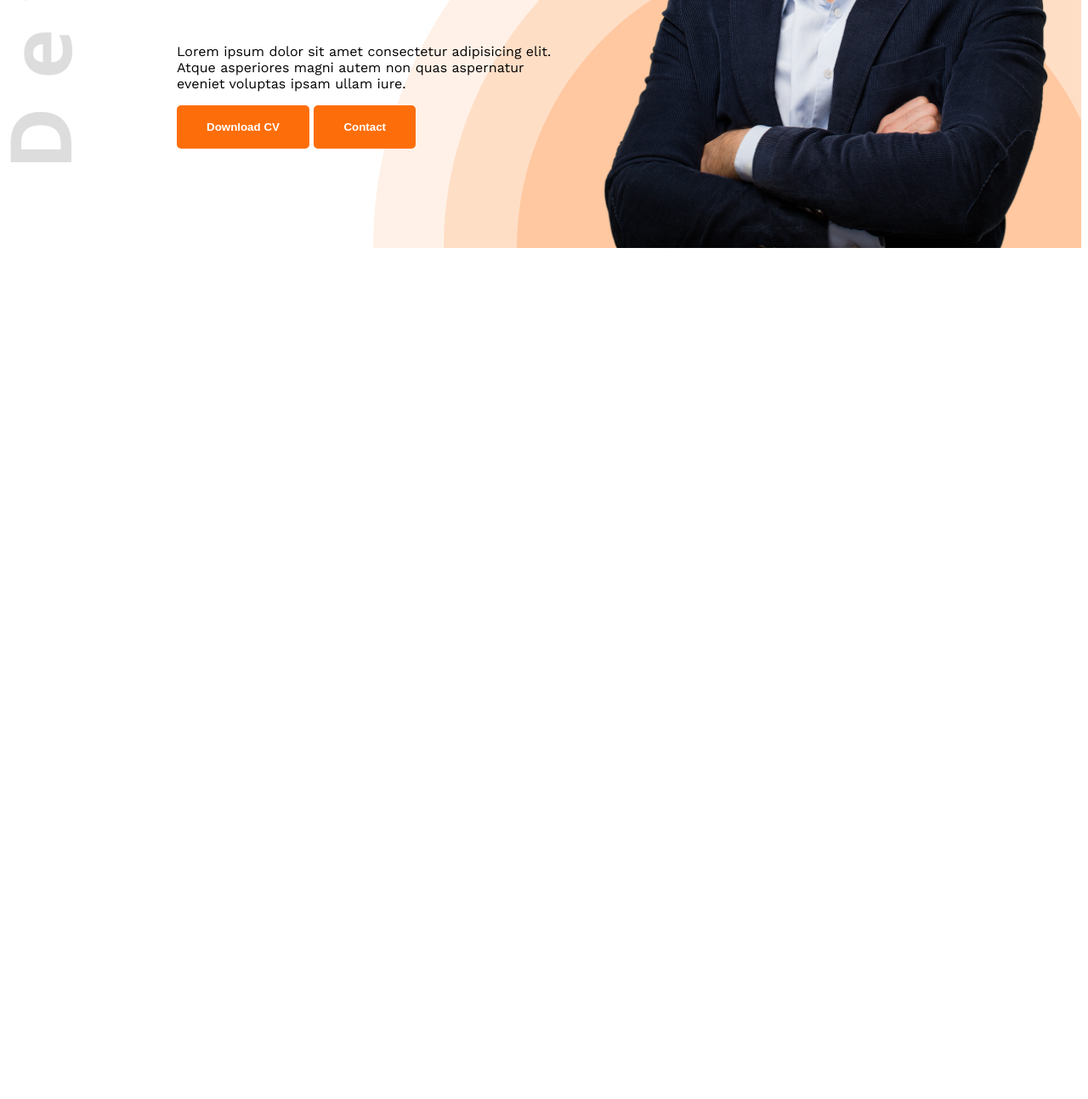
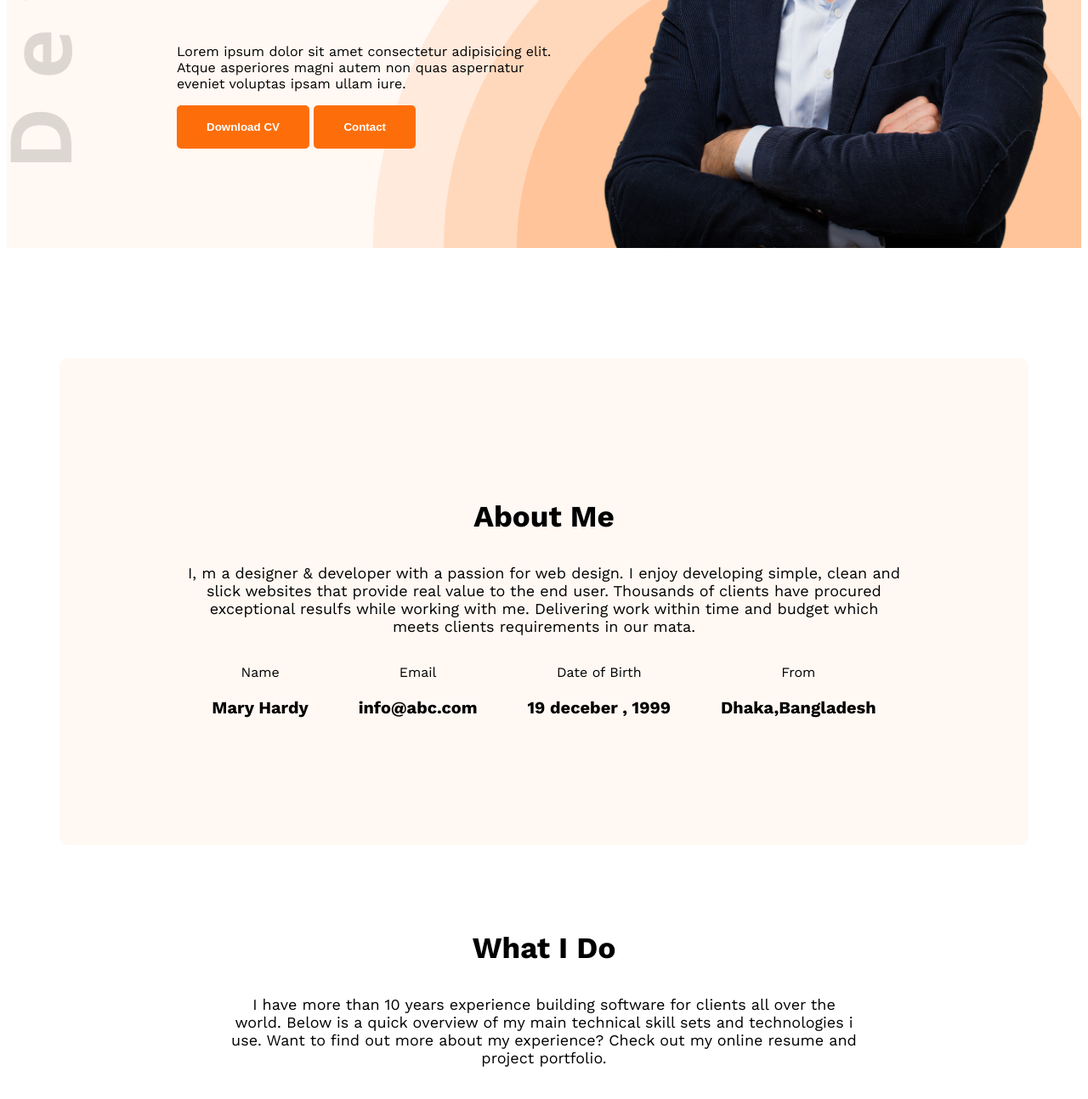
Before and after one commit to hasanweblearner2024/web-dev-portfolio, a plain HTML site: page index.html in a window 1280 px wide. Shown: the part 622-1916 px from the top of the page at 85% size. Before the commit the page ends 922 px from the top, so only its background shows below. Drawn offline with nearby package versions, Linux system fonts and the light colour scheme.

Commit message:
added about and skills section

```diff
--- a/index.html
+++ b/index.html
@@ -10,7 +10,7 @@
     <link rel="stylesheet" href="styles/portfolio.css">
 </head>
 <body class="work-sans-normal">
-    <header class="header">
+    <header class="header secondary-bg">
         <nav>
             <h3 class="nav-title">Ma<span class="text-primary">r</span>y</h3>
         <ul>
@@ -31,6 +31,36 @@
         <img class="banner-profile-pic" src="images/hardy.png" alt="">
     </div>
     </header>
+    <main>
+        <section class="About secondary-bg">
+            <h3 class="section-title">About Me</h3>
+            <p class="section-description">I, m a designer & developer with a passion for web design. I enjoy developing simple, clean and slick websites that provide real value to the end user. Thousands of clients have procured exceptional resulfs while working with me. Delivering work within time and budget which meets clients requirements in our mata.</p>
+            <div class="about-items">
+                <div class="about-item">
+                    <p class="item-titel">Name</p>
+                    <p class="item-description">Mary Hardy</p>
+                </div>
+                <div class="about-item">
+                    <p class="item-titel">Email</p>
+                    <p class="item-description">info@abc.com</p>
+                </div>
+                <div class="about-item">
+                    <p class="item-titel">Date of Birth</p>
+                    <p class="item-description">19 deceber , 1999</p>
+                </div>
+                <div class="about-item">
+                    <p class="item-titel">From</p>
+                    <p class="item-description">Dhaka,Bangladesh</p>
+                </div>
+
+            </div>
+
+        </section>
+        <section class="skills">
+            <h3 class="section-title text-center">What I Do</h3>
+            <p class="section-description text-center">I have more than 10 years experience building software for clients all over the world. Below is a quick overview of my main technical skill sets and technologies i use. Want to find out more about my experience? Check out my online resume and project portfolio.</p>
+        </section>
+    </main>
 
 </body>
 </html>
--- a/styles/portfolio.css
+++ b/styles/portfolio.css
@@ -6,6 +6,16 @@
   font-style: normal;
   font-variation-settings:
   "wdth" 100;
+}
+.text-center{
+    text-align: center;
+}
+main{
+    max-width: 1140px;
+    margin: 0 auto;
+}
+.secondary-bg{
+    background-color: #FFF8F3;
 }
 .dark-2{
     color: #474747;
@@ -75,3 +85,33 @@ nav ul li a{
 .banner-profile-pic{
     width: 580px;
 }
+
+.section-title{
+    font-size: 35px;
+    font-weight: bold;
+
+}
+.section-description{
+font-size: 18px;
+font-weight: 400;
+}
+.About{
+    border-radius: 10px;
+    padding: 130px 150px;
+    text-align: center;
+    margin-top: 130px;
+}
+.about-items{
+    display:flex;
+    justify-content: space-around;
+}
+.item-description{
+    font-weight: bold;
+    font-size: 20px;
+}
+.skills{
+    margin-top: 100px;
+    margin-left: 200px;
+    margin-right: 200px;
+    margin-bottom: 50px;
+}
```
